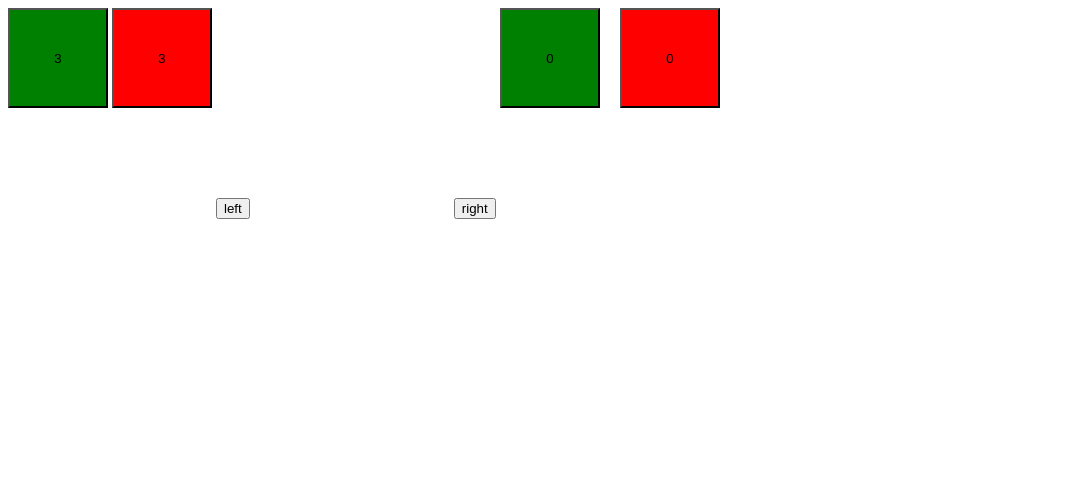
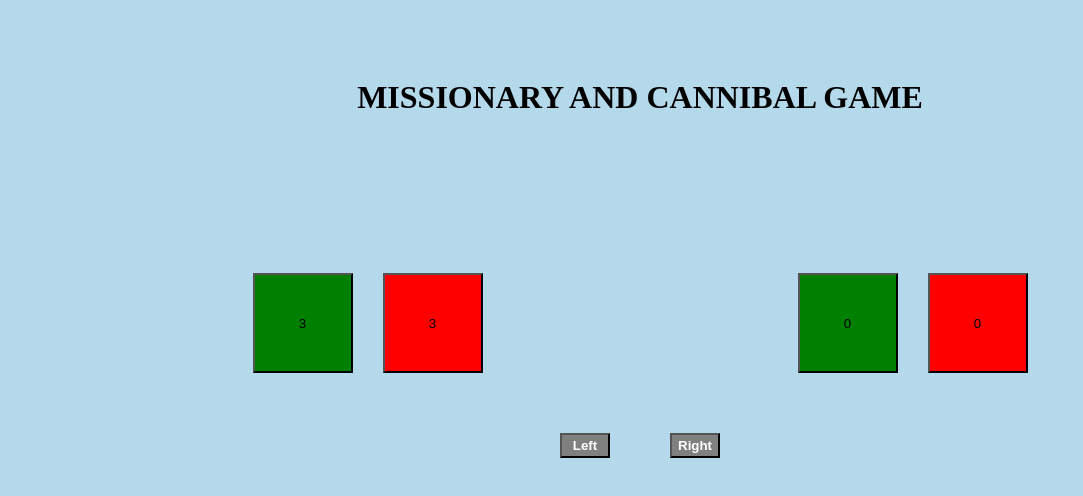
Before and after one commit to shubhgupta818/canibel_game, a plain HTML site: page index.html in a window 1280 px wide. Shown: the whole page, without its empty margins (0-1083 px from the left). Drawn offline with Linux system fonts and the light colour scheme.

Commit message:
Add files via upload

```diff
--- a/index.html
+++ b/index.html
@@ -4,7 +4,7 @@
     <meta charset="UTF-8">
     <meta http-equiv="X-UA-Compatible" content="IE=edge">
     <meta name="viewport" content="width=device-width, initial-scale=1.0">
-    <title>Document</title>
+    <title>Game Mania</title>
     <link rel="stylesheet" href="style.css">
 
 
@@ -147,6 +147,9 @@
     </script>
 </head>
 <body>
+    <div class="head">
+       <H1>MISSIONARY AND CANNIBAL GAME</H1>
+    </div>
     <div class="person">
         <button onclick="toBoat('A1')" id="angel1">
             <script>
@@ -154,8 +157,6 @@
                 document.write(state1[0]);
             </script>
         </button>
-
-
 
 
         <button onclick="toBoat('D1')" id="demon1">
@@ -177,13 +178,15 @@
                 document.write(state2[1]);
             </script>
         </button>
-
+    </div>
+    <div class="button">
     <button onclick="moveBack()" id="back-btn">
-        left
+        Left
     </button>
 
     <button onclick="moveForward()" id="forward-btn">
-        right
+        Right
     </button>
+</div>
 </body>
 </html>
--- a/style.css
+++ b/style.css
@@ -1,41 +1,75 @@
+body{
+    display: flex;
+    flex-wrap: wrap;
+    background-color: rgb(179, 217, 235);
+}
+
 #angel1{
     height: 100px;
     width: 100px;
     display: inline-block;
     background-color: green;
+    margin: 15px;
+
 }
 #angel2{
     height: 100px;
     width: 100px;
     display: inline-block;
     background-color: green;
-    position: absolute;
-    left: 500px;
+
+    margin: 15px 15px 15px 300px ;
+
+
 }
 #demon1{
     height: 100px;
     width: 100px;
     display: inline-block;
     background-color: red;
+    margin: 15px;
 }
 #demon2{
     height: 100px;
     width: 100px;
     display: inline-block;
-    position: absolute;
-    left: 620px;
+    margin: 15px;
     background-color: red;
 }
+.head{
+    display: flex;
+    justify-content: center;
+    text-align: center;
+    height: 150px;
+    width: 100%;
+    padding: 50px;
+}
+
+.person{
+    display: inline-flex;
+    justify-content: center;
+    width: 100%;
+
+    /*position: relative;
+    left: 250px; */
+}
+.button{
+    height: 100px;
+    width: 100%;
 
 
-#back-btn{
-    position: relative;
-    top: 150px;
+    display: flex;
+    justify-content: center;
+    align-items: flex-end;
+}
+
+#back-btn, #forward-btn{
+
+margin: 30px;
+height: 25px;
+width: 50px;
+background-color: grey;
+color: white;
+font-weight: bold;
 
 }
-
-#forward-btn{
-    position: relative;
-    top: 150px;
-    left: 200px;
-}
```
